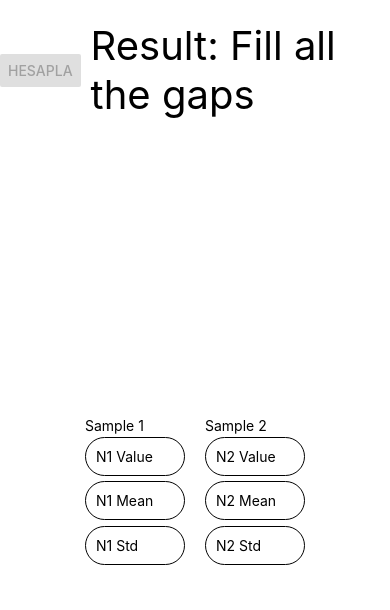
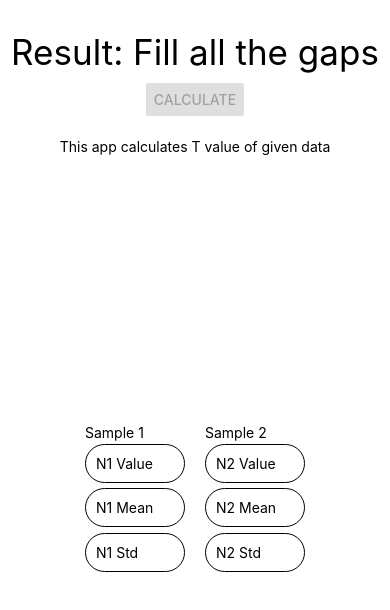
Before and after one commit to cyb3rsalih/calculaTe, a React Native app: screen / in a window 390 px wide. Shown: the top 610 px of the page. Built offline with nearby package versions, Linux system fonts and the light colour scheme.

Commit message:
everything stable but style

```diff
--- a/App.js
+++ b/App.js
@@ -1,15 +1,20 @@
 import React, { Component } from 'react';
-import { StyleSheet, View,Text,TextInput, Keyboard, TouchableWithoutFeedback, Button,KeyboardAvoidingView } from 'react-native';
+import {
+  StyleSheet,
+  View,
+  Text,
+  TextInput,
+  Keyboard,
+  TouchableWithoutFeedback,
+  Button,
+  KeyboardAvoidingView, } from 'react-native';
 
 export default class App extends Component {
 
     state = {
-        n1:null,
-        n2:null,
-        mean1:null,
-        mean2:null,
-        std1:null,
-        std2:null,
+        n1:null, n2:null,
+        mean1:null, mean2:null,
+        std1:null, std2:null,
         result:null,
         hideResult:false,
         disabled:true
@@ -20,19 +25,19 @@ export default class App extends Component {
     this.keyboardDidShowListener = Keyboard.addListener(
       'keyboardDidShow',
       this._keyboardDidShow,
-    );
+    )
     this.keyboardDidHideListener = Keyboard.addListener(
       'keyboardDidHide',
       this._keyboardDidHide,
-    );
-
-    if(this.state.n1)
-    this.setState({disabled:false})
-
+    )
   }
 
-
-
+  disable(){
+    const {n1,n2,mean1,mean2,std1,std2} = this.state
+     if( n1 !== null && n2 !== null && mean1 !== null && mean2 !== null && std1 !== null && std2 !== null){
+      this.setState({disabled:false})
+    }
+  }
 
   _keyboardDidShow = () => {
     this.setState({hideResult:true})
@@ -48,36 +53,35 @@ export default class App extends Component {
   }
 
   hesapla(){
-    let n1 = parseFloat(this.state.n1)
-    let n2 = parseFloat(this.state.n2)
+    const {n1,n2,mean1,mean2,std1,std2} = this.state
 
-    let mean1 = parseFloat(this.state.mean1)
-    let mean2 = parseFloat(this.state.mean2)
+    let n1x = parseFloat(n1.replace(',','.'))
+    let n2x = parseFloat(n2.replace(',','.'))
 
-    let mean = Math.abs(mean1-mean2)
+    let mean1x = parseFloat(mean1.replace(',','.'))
+    let mean2x = parseFloat(mean2.replace(',','.'))
 
-    let std1 = parseFloat(this.state.std1)
-    let std2 = parseFloat(this.state.std2)
+    let meanx = Math.abs(mean1x-mean2x)
 
-    let result = mean / (std1**2/n1 + std2**2/n2)**(0.5)
+    let std1x = parseFloat(std1.replace(',','.'))
+    let std2x = parseFloat(std2.replace(',','.'))
+
+    let result = meanx / (std1x**2/n1x + std2x**2/n2x)**(0.5)
 
     this.setState({result})
   }
-
-
-
 
   render() {
     return (
       <TouchableWithoutFeedback onPress={Keyboard.dismiss} >
         <View style={styles.container}>
-          <View style={{flex:1,flexDirection:'row',justifyContent:'center',alignItems:'center'}} >
+          <View style={{flex:1,flexDirection:'column',justifyContent:'center',alignItems:'center'}} >
 
-            { !this.state.hideResult ? ( <Button disabled={ this.state.disabled } onPress={ () => this.hesapla() } title={'Hesapla'} ></Button>) : <View></View>  }
-            { !this.state.hideResult ? (<Text style={{fontSize:40,padding:10}}>Result: {this.state.result == null ? 'Fill all the gaps' : ''}</Text>) : <View></View>  }
+            { !this.state.hideResult ? (<Text style={{fontSize:35,padding:10}}>Result: {this.state.disabled == true ? 'Fill all the gaps' : this.state.result }</Text>) : <View></View>  }
+            { !this.state.hideResult ? ( <Button disabled={ this.state.disabled } onPress={ () => this.hesapla() } title={'Calculate'} ></Button>) : <View></View>  }
 
           </View>
-
+          <Text>This app calculates T value of given data</Text>
         <KeyboardAvoidingView behavior='padding' style={styles.container2}>
 
           {/* Sample 1 Inputs */}
@@ -90,7 +94,7 @@ export default class App extends Component {
                 keyboardType='numeric'
                 style={styles.textInput}
                 onFocus={() => this.setState({n1:''})}
-                onChangeText={ (t) => this.setState({n1:t})  }
+                onChangeText={ (t) => {this.setState({n1:t}) ; this.disable() }  }
                 placeholder='N1 Value' >
 
                   {this.state.n1}
@@ -103,7 +107,7 @@ export default class App extends Component {
                 keyboardType='numeric'
                 style={styles.textInput}
                 onFocus={() => this.setState({mean1:''})}
-                onChangeText={ (t) => this.setState({mean1:t})  }
+                onChangeText={ (t) => {this.setState({mean1:t}) ; this.disable()}  }
                 placeholder='N1 Mean' >
 
                   {this.state.mean1}
@@ -116,7 +120,7 @@ export default class App extends Component {
                 keyboardType='numeric'
                 style={styles.textInput}
                 onFocus={() => this.setState({std1:''})}
-                onChangeText={ (t) => this.setState({std1:t}) }
+                onChangeText={ (t) => {this.setState({std1:t}) ; this.disable()} }
                 placeholder='N1 Std' >
 
                   {this.state.std1}
@@ -135,7 +139,7 @@ export default class App extends Component {
                 keyboardType='numeric'
                 style={styles.textInput}
                 onFocus={() => this.setState({n2:''})}
-                onChangeText={ (t) => this.setState({n2:t})  }
+                onChangeText={ (t) => {this.setState({n2:t}) ; this.disable() }  }
                 placeholder='N2 Value' >
 
                   {this.state.n2}
@@ -148,7 +152,7 @@ export default class App extends Component {
                 keyboardType='numeric'
                 style={styles.textInput}
                 onFocus={() => this.setState({mean2:''})}
-                onChangeText={ (t) => this.setState({mean2:t})  }
+                onChangeText={ (t) => {this.setState({mean2:t}) ; this.disable()}  }
                 placeholder='N2 Mean' >
 
                   {this.state.mean2}
@@ -162,7 +166,7 @@ export default class App extends Component {
                 keyboardType='numeric'
                 style={styles.textInput}
                 onFocus={() => this.setState({std2:''})}
-                onChangeText={ (t) => this.setState({std2:t}) }
+                onChangeText={ (t) => {this.setState({std2:t}) ; this.disable() }}
                 placeholder='N2 Std' >
 
                   {this.state.std2}
```
